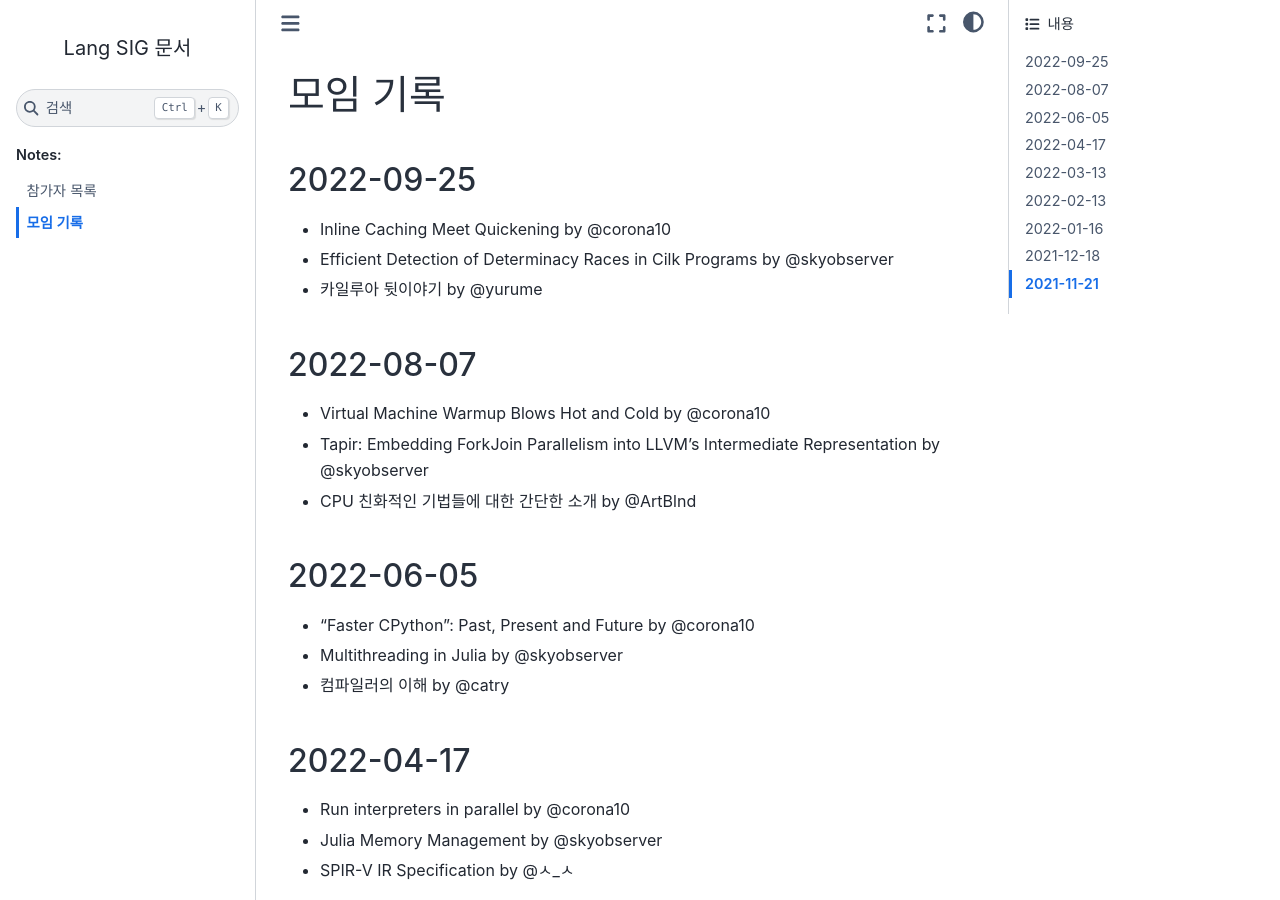
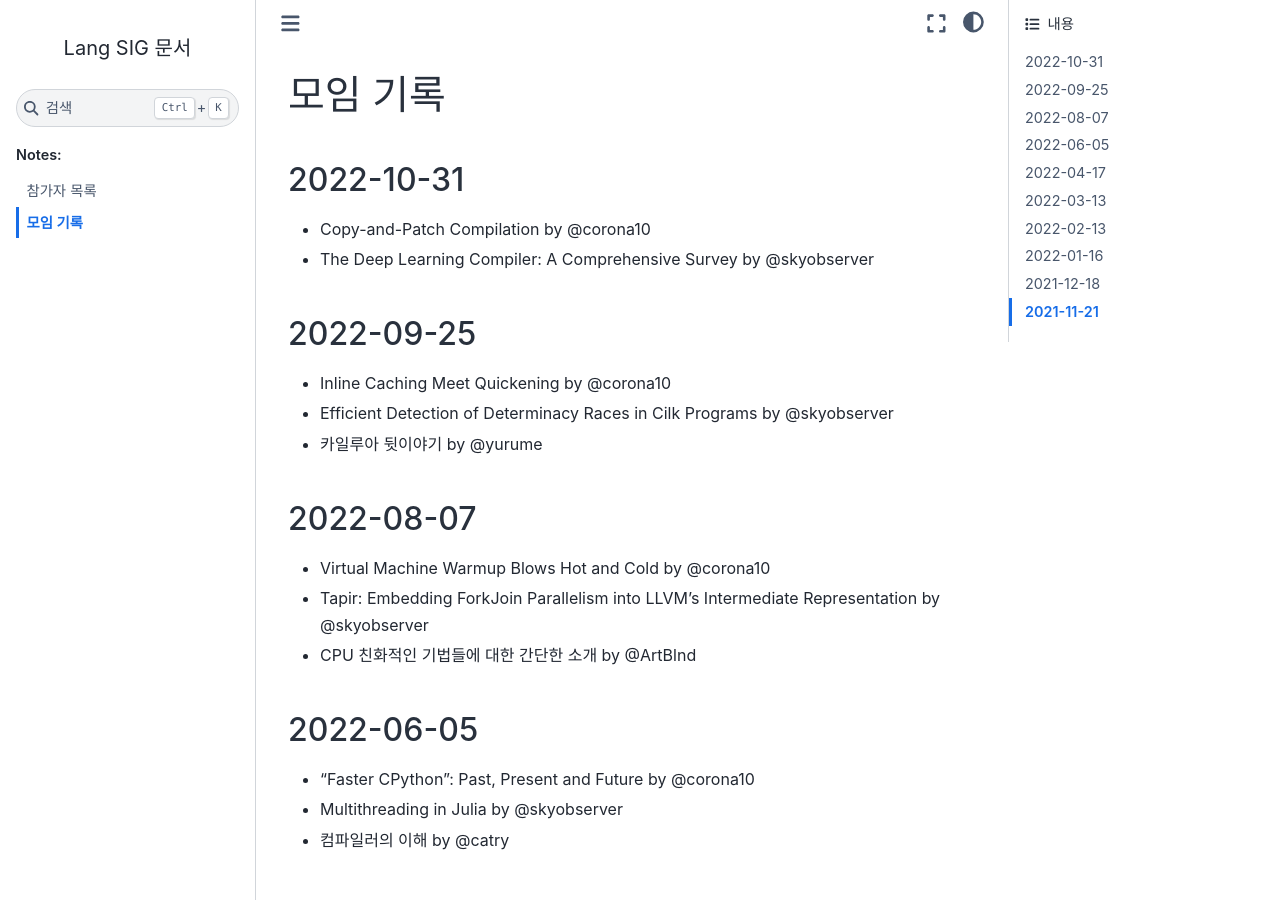
Before and after one commit to Lang-SIG/LangSIG, a Sphinx documentation site: the page built from docs/meeting.rst, in a window 1280 px wide and 900 px high. Built offline with Sphinx 7.4.7 and the Sphinx Book theme 1.1.4, drawn with Linux system fonts in a browser that asks for light colours.

Commit message:
2022-10-31: Update meeting log

```diff
--- a/docs/meeting.rst
+++ b/docs/meeting.rst
@@ -2,6 +2,13 @@
 
 모임 기록
 ===============
+
+.. _log-20221031:
+
+2022-10-31
+----------
+- Copy-and-Patch Compilation by @corona10
+- The Deep Learning Compiler: A Comprehensive Survey by @skyobserver
 
 .. _log-20220925:
 
```
